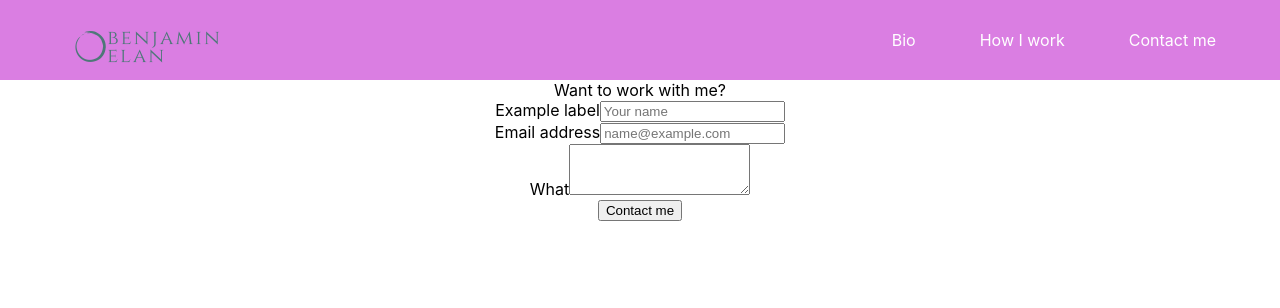
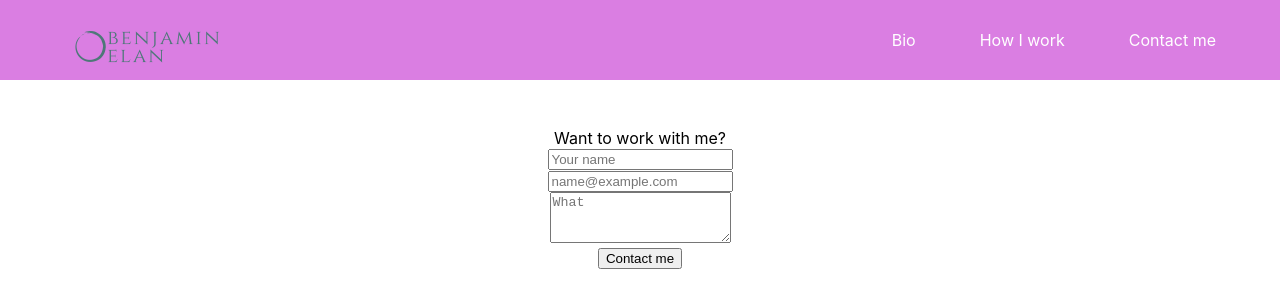
Before and after one commit to federerkristijan/businesscard-ben, a React (Create React App) app: page /contact in a window 1280 px wide. Shown: the top 308 px of the page. Built offline with nearby package versions, Linux system fonts and the light colour scheme.

Commit message:
basic css done

```diff
--- a/src/views/Contact/Contact.css
+++ b/src/views/Contact/Contact.css
@@ -1,3 +1,7 @@
-.Contact {
+.contact {
   display: flex;
+  justify-content: center;
+  flex-direction: column;
+  align-items: center;
+  padding-top: 3rem;
 }
--- a/src/views/Contact/Contact.jsx
+++ b/src/views/Contact/Contact.jsx
@@ -1,14 +1,16 @@
 import React from "react";
 import { Button } from "bootstrap";
 
+import './Contact.css';
+
 const Contact = () => {
   return (
-    <div className="Contact">
+    <div className="contact">
       <div className="title">Want to work with me?</div>
       <div className="form">
         <form>
           <div class="form-group">
-            <label for="name">Example label</label>
+            {/* <label for="name">Example label</label> */}
             <input
               type="text"
               class="form-control"
@@ -17,7 +19,7 @@ const Contact = () => {
             />
           </div>
           <div class="form-group">
-            <label for="email">Email address</label>
+            {/* <label for="email">Email address</label> */}
             <input
               type="email"
               class="form-control"
@@ -26,11 +28,12 @@ const Contact = () => {
             />
           </div>
           <div class="form-group">
-            <label for="exampleFormControlTextarea1">What</label>
+            {/* <label for="exampleFormControlTextarea1">What</label> */}
             <textarea
               class="form-control"
               id="exampleFormControlTextarea1"
               rows="3"
+              placeholder="What"
             ></textarea>
           </div>
           <button type="submit" class="btn btn-primary mb-2">Contact me</button>
```
